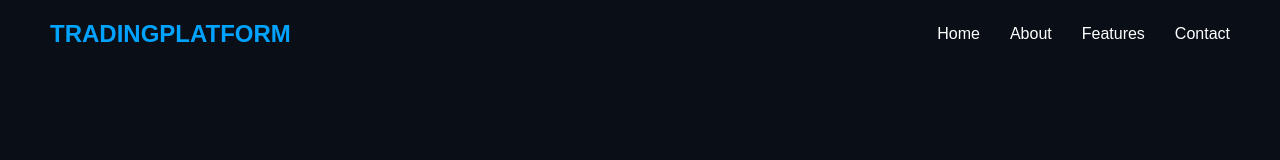
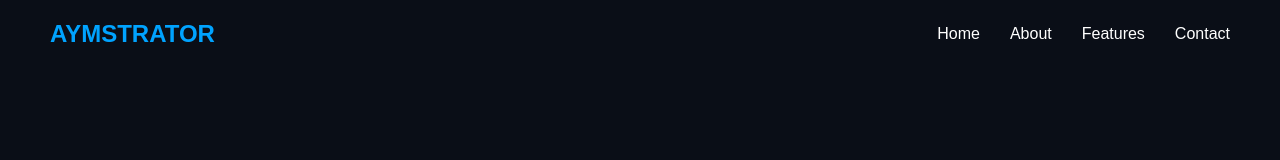
Before and after one commit to aymanazghoud/aymstrato, a plain HTML site: page index.html in a window 1280 px wide. Shown: the top 160 px of the page. Drawn offline with Linux system fonts and the light colour scheme.

Commit message:
Update index.html

```diff
--- a/index.html
+++ b/index.html
@@ -141,7 +141,7 @@
 </head>
 <body>
     <nav class="navbar">
-        <div class="logo">TRADINGPLATFORM</div>
+        <div class="logo">AYMSTRATOR</div>
         <div class="nav-links">
             <a href="#home">Home</a>
             <a href="#about">About</a>
```
